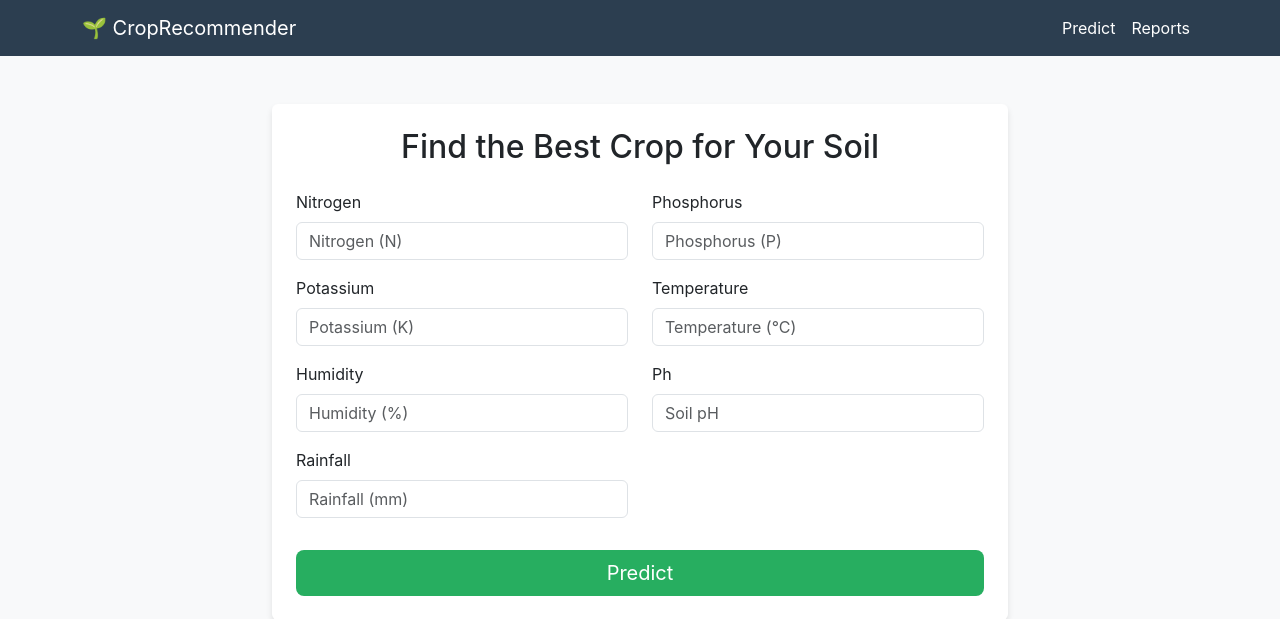
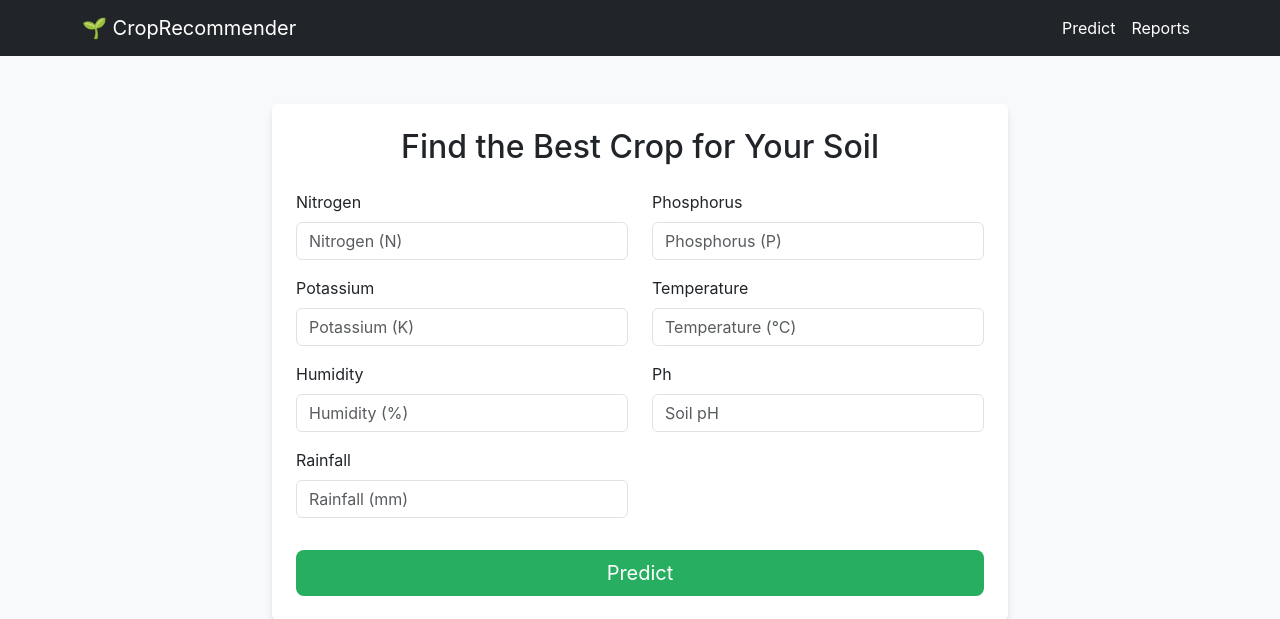
Before and after one commit to NarimanOusman/climate-_forecast, a Django app: page / in a window 1280 px wide. Shown: the top 619 px of the page. Run offline with Django 5.2, Linux system fonts and the light colour scheme.

Commit message:
feat: add base HTML template with navigation and Bootstrap integration, and update the SQLite database.

```diff
--- a/prediction/templates/base.html
+++ b/prediction/templates/base.html
@@ -38,10 +38,14 @@
 </head>
 
 <body>
-    <nav class="navbar navbar-expand-lg">
+    <nav class="navbar navbar-expand-lg navbar-dark bg-dark">
         <div class="container">
             <a class="navbar-brand" href="{% url 'predict_crop' %}">🌱 CropRecommender</a>
-            <div class="collapse navbar-collapse">
+            <button class="navbar-toggler" type="button" data-bs-toggle="collapse" data-bs-target="#navbarNav"
+                aria-controls="navbarNav" aria-expanded="false" aria-label="Toggle navigation">
+                <span class="navbar-toggler-icon"></span>
+            </button>
+            <div class="collapse navbar-collapse" id="navbarNav">
                 <ul class="navbar-nav ms-auto">
                     <li class="nav-item">
                         <a class="nav-link" href="{% url 'predict_crop' %}">Predict</a>
```
Also changed, not shown: db.sqlite3.
